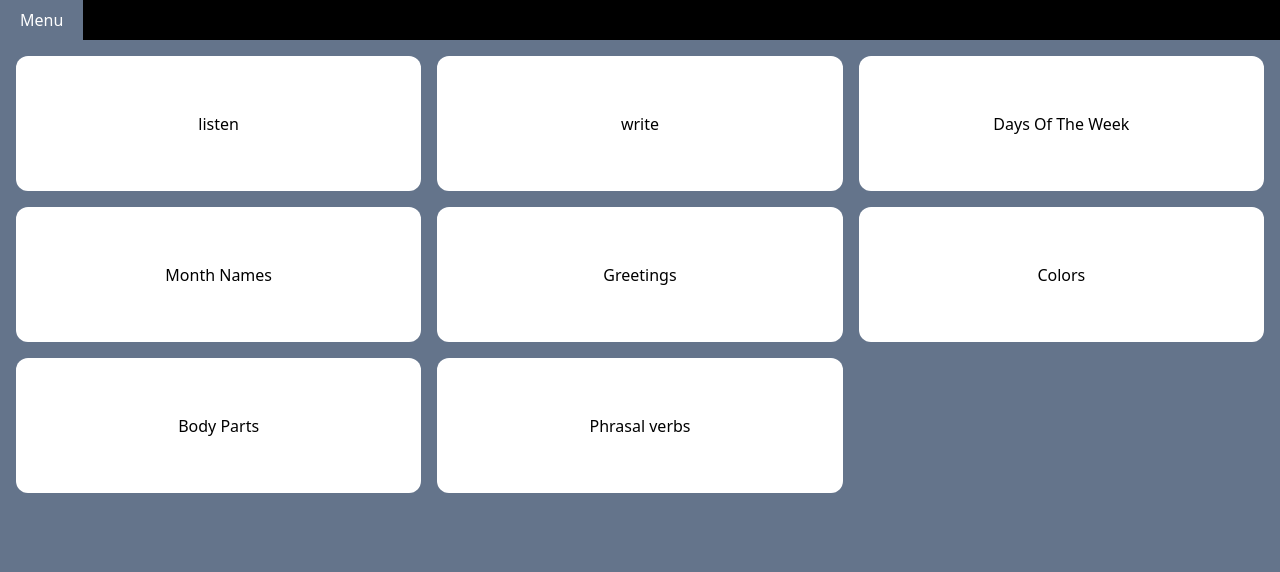
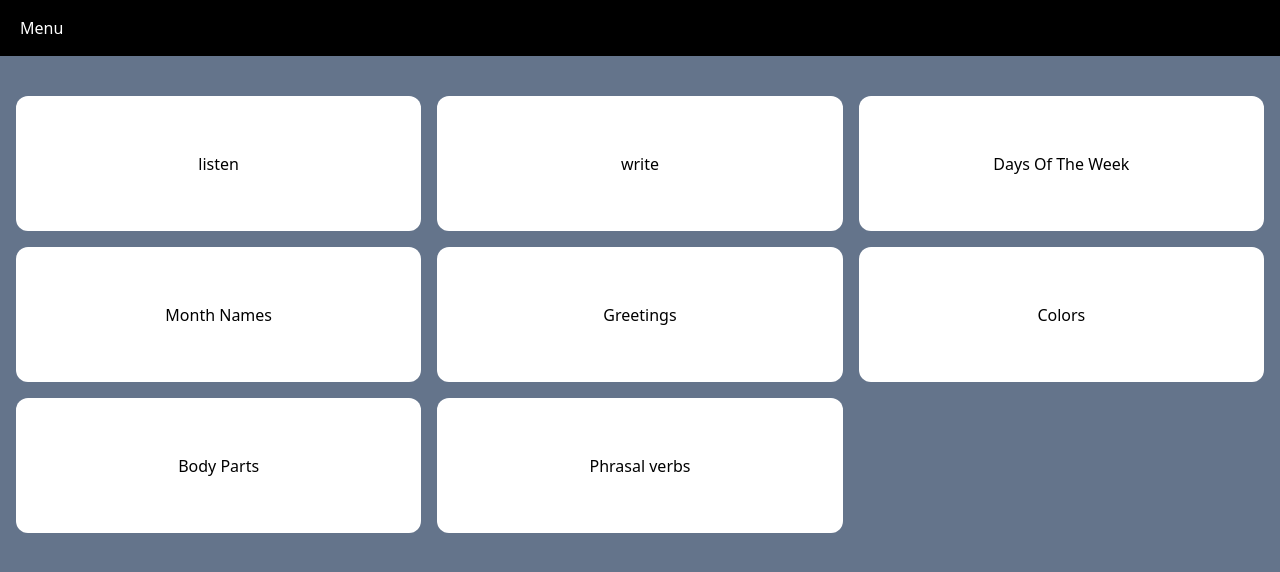
Before and after one commit to A1exsandro/learn-together, a React (Create React App) app: page / in a window 1280 px wide. Shown: the top 572 px of the page. Built offline with nearby package versions, Linux system fonts and the light colour scheme; no server answers.

Commit message:
refactor: navbar

```diff
--- a/src/layout/Layout.jsx
+++ b/src/layout/Layout.jsx
@@ -10,17 +10,18 @@ const Layout = () => {
 
   return (
     <>
-      <nav className="flex justify-between items-center bg-black">
+      <nav className="w-full flex items-center py-2 fixed top-0
+      bg-black mb-2">
         <div
           className="bg-black text-white px-5 py-2 hover:bg-slate-500
-          hover:cursor-pointer"
+          hover:cursor-pointer rounded-full"
           onClick={toggleMenu}
         >
           Menu
         </div>
       </nav>
 
-      <div className={` ${none ? "" : "hidden"} bg-black text-white`}>
+      <div className={` ${none ? "" : "hidden"} fixed w-full mt-12 bg-black text-white`}>
         <div className="flex flex-col w-1/3 p-2">
 
 					<div
@@ -44,6 +45,8 @@ const Layout = () => {
         </div>
       </div>
 
+      <div className="w-full h-20 "></div>
+
       <Outlet />
     </>
   )
```
